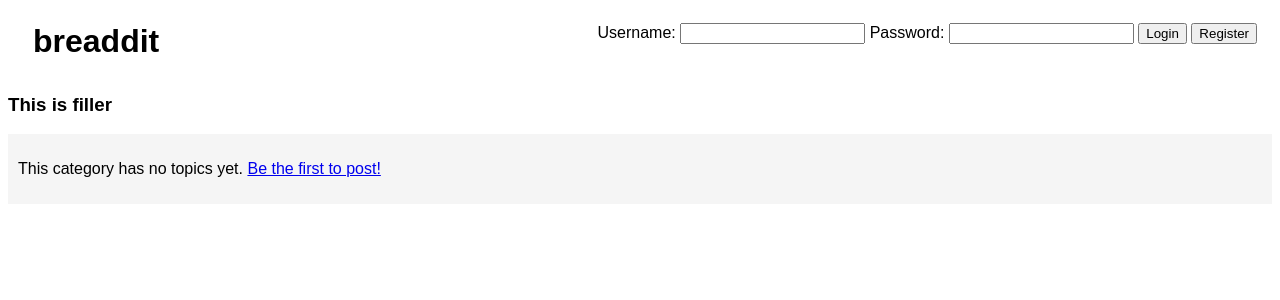
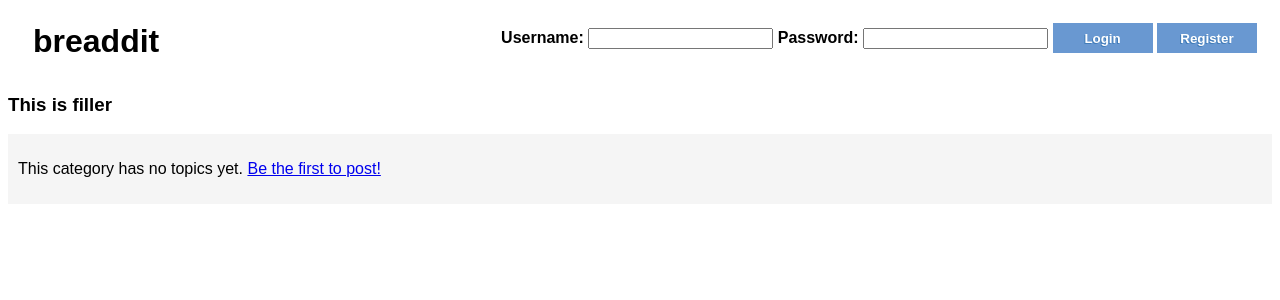
Before and after one commit to harsimus/breaddit, a PHP site: page /topics.php?cid=1 in a window 1280 px wide. Shown: the top 300 px of the page. Run offline with PHP 8.4, Linux system fonts and the light colour scheme; data that the repository does not hold is empty.

Commit message:
Finalized design and styling

```diff
--- a/connect.php
+++ b/connect.php
@@ -1,8 +1,8 @@
 <?php
 //connect.php
 $server = 'localhost';
-$username   = 'root';
-$password   = '';
+$username   = 'breaddit';
+$password   = 'password';
 $database   = 'breaddit';
 
 $db = new mysqli($server, $username, $password, $database);
--- a/content_function.php
+++ b/content_function.php
@@ -19,7 +19,7 @@
                             WHERE ($parent_id = categories.cat_id) AND ($parent_id = subcategories.parent_id)");
     echo "<tr><th width='90%'>Categories</th><th width='10%'>Topics</th></tr>";
     while ($row = mysqli_fetch_assoc($select)) {
-      echo "<tr><td class='category_title'><a href='/xampp/breaddit/topics.php?cid=".$row['cat_id']."&scid=".$row['subcat_id']."'>
+      echo "<tr><td class='category-title'><a href='/xampp/breaddit/topics.php?cid=".$row['cat_id']."&scid=".$row['subcat_id']."'>
             </h2><h3>".$row['subcategory_title']."</h3><br />";
       echo $row['subcategory_desc']."</a></td>";
       echo "<td class='num-topics' >".getnumtopics($parent_id, $row['subcat_id'])."</td></tr></br>";
@@ -74,14 +74,14 @@
   }
 
   function replylink($cid, $scid, $tid) {
-    echo "<div class='button'><p><a href='/xampp/breaddit/replyto.php?cid=".$cid."&scid=".$scid."&tid=".$tid."'> Reply to this post</a></p></div>";
+    echo "<div class='button'><p><b><a href='/xampp/breaddit/replyto.php?cid=".$cid."&scid=".$scid."&tid=".$tid."'> Reply to this post</a></b></p></div>";
   }
 
   function replytopost($cid, $scid, $tid) {
     echo "<div class='content'><form action='/xampp/breaddit/addreply.php?cid=".$cid."&scid=".$scid."&tid=".$tid."' method='POST'>
-          <p>Comment</p>
+          <p><b>Reply to the post</b></p>
           <textarea cols='80' rows='5' name='comment' id='comment'></textarea><br />
-          <input type='submit' value='Comment' />
+          <input type='submit' value='Reply' />
           </form></div>";
   }
 
--- a/css/main.css
+++ b/css/main.css
@@ -1,6 +1,20 @@
 /*check the end of 6. Logout functionality for css changes*/
 body {
   font-family: sans-serif;
+}
+
+input[type="submit"], button  {
+  color: #fff;
+  background-color: #6998D1;
+  text-shadow: -1px 1px #417cb8;
+  border: none;
+  height: 30px;
+  width: 100px;
+  font-weight: bold;
+}
+
+.topic-table a {
+  color: #6998D1;
 }
 
 .button {
@@ -12,6 +26,7 @@ body {
 .button a {
   text-decoration: none;
   color: white;
+  font-weight: bolder;
 }
 
 .header {
@@ -87,3 +102,7 @@ td:hover{background-color:#f5f5f5}
   text-decoration: none;
   color: black;
 }
+
+.category-title a:hover {
+  color: #6998D1;
+}
--- a/layout_manager.php
+++ b/layout_manager.php
@@ -1,9 +1,9 @@
 <?php
   function loginform() {
     echo "<form action='/xampp/breaddit/validatelogin.php' method='POST'>
-          <p>Username:</p>
+          <p><b>Username:</b></p>
           <input type='text' id='usernameinput' name='usernameinput' />
-          <p>Password:</p>
+          <p><b>Password:</b></p>
           <input type='password' id='passwordinput' name='passwordinput' />
           <input type='submit' value='Login' />
           <button type='button' onclick='location.href=\"/xampp/breaddit/register.html\";'>Register</button>
--- a/replyto.php
+++ b/replyto.php
@@ -37,7 +37,7 @@
     <div>
       <?php
         if(!isset($_SESSION['username'])) {
-          echo "<p>Please login first or <a href='/xampp/breaddit/register.html'>click here</a> to register!</p>";
+          echo "<p><b>Please login first or <a href='/xampp/breaddit/register.html'>click here</a> to register!</b></p>";
         }
        ?>
     </div>
--- a/topics.php
+++ b/topics.php
@@ -37,7 +37,7 @@
     </div>
     <?php
       if(isset($_SESSION['username'])) {
-        echo "<div><p><a href='/xampp/breaddit/newtopic.php?cid=".$_GET['cid']."&scid=".$_GET['scid']."'>
+        echo "<div class='button'><p><a href='/xampp/breaddit/newtopic.php?cid=".$_GET['cid']."&scid=".$_GET['scid']."'>
 					  Add new topic!</a></p></div>";
       }
     ?>
```
Also changed, not shown: newtopic.php (+4 -4 lines).
